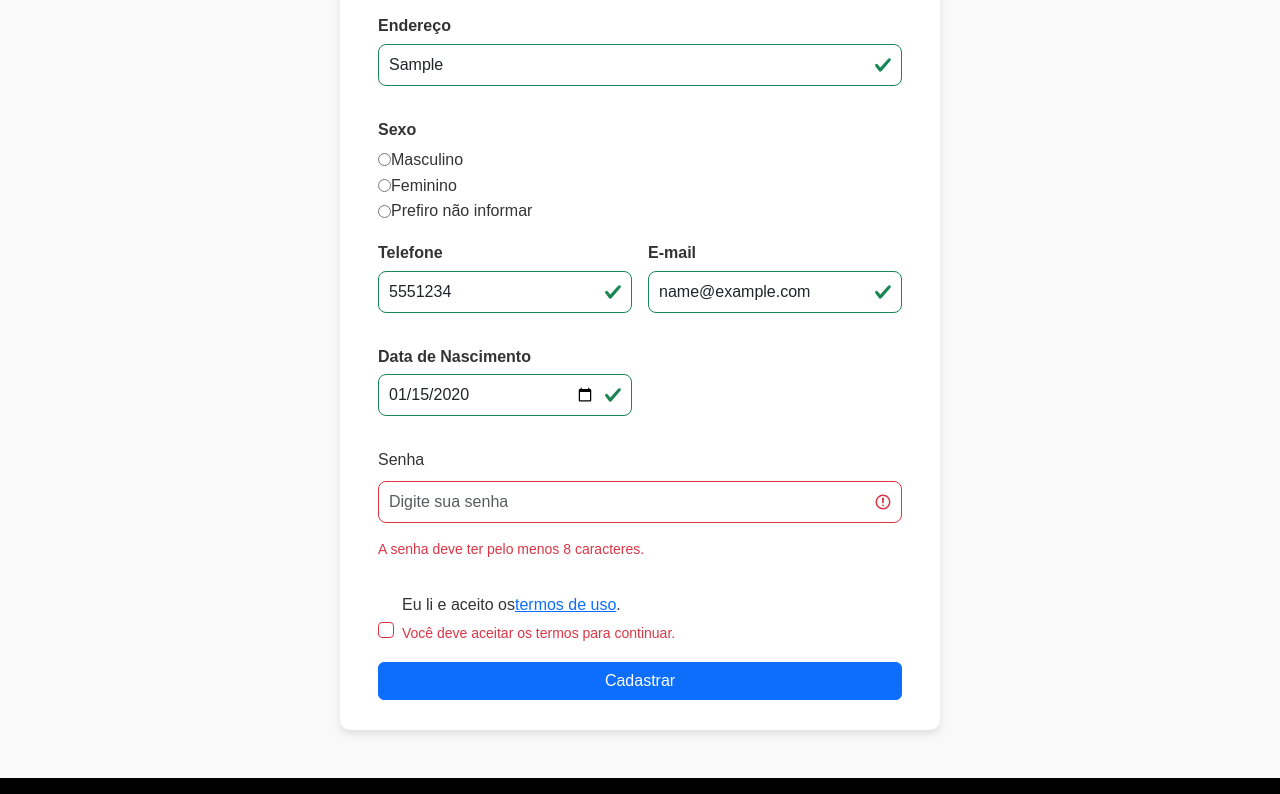
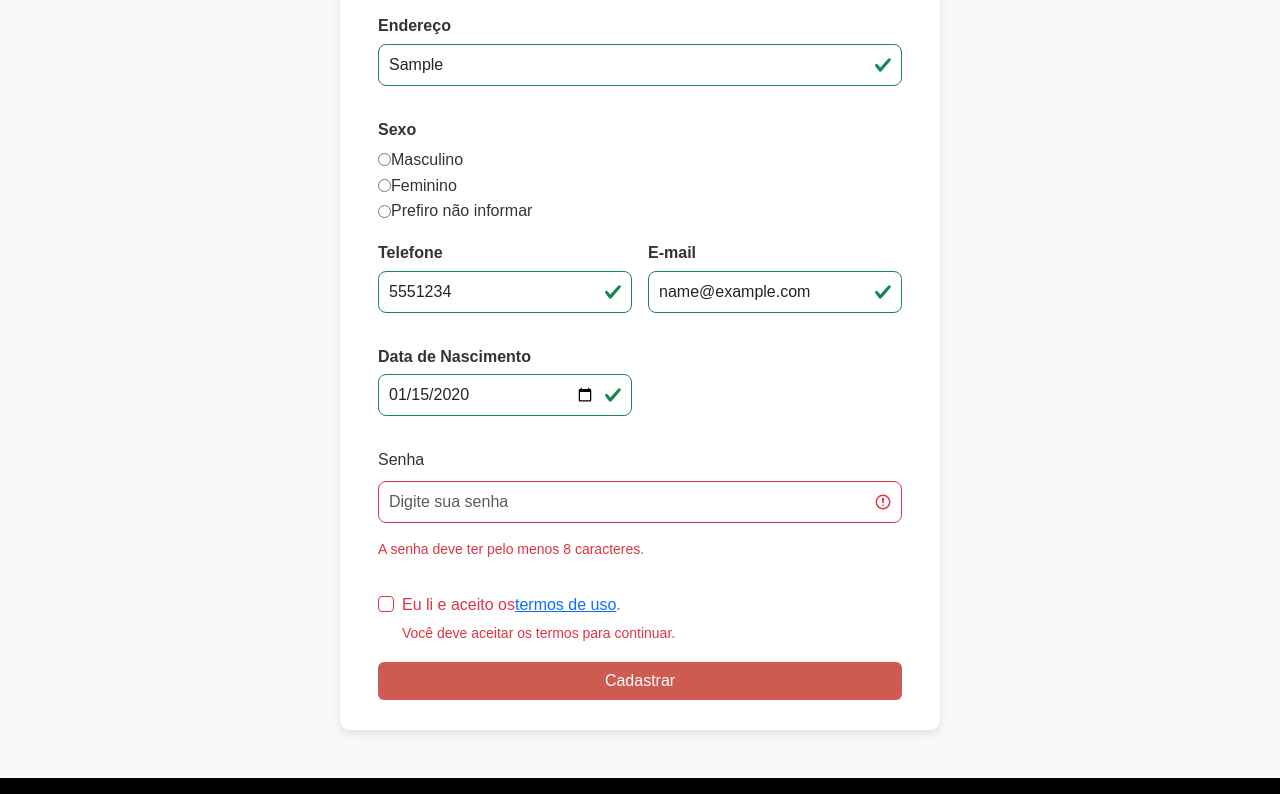
Before and after one commit to GCBeatriz/minimercado-web, a plain HTML site: page cadastro.html in a window 1280 px wide. Both pictures are taken after typing "Sample", "Sample", "Sample", "5551234", "name@example.com", "2020-01-15" into the empty fields and a click on the button "Cadastrar". Shown: the part 419-1213 px from the top of the page. Drawn offline with nearby package versions, Linux system fonts and the light colour scheme.

Commit message:
Customização botão cadastro e correção de input

```diff
--- a/cadastro.html
+++ b/cadastro.html
@@ -85,17 +85,15 @@
       <!-- Aceite de termos -->
       <div class="col-12">
         <div class="form-check">
-          <label class="form-check-label" for="termos">
-            Eu li e aceito os <a href="#">termos de uso</a>.
-          </label>
-          <input class="form-check-input" type="checkbox" id="termos" required aria-label="Termos de uso">
+                      <input class="form-check-input" type="checkbox" id="termos" required aria-label="Termos de uso">
+          <label class="form-check-label" for="termos"> Eu li e aceito os <a href="#"> termos de uso</a>.</label>
           <div class="invalid-feedback">Você deve aceitar os termos para continuar.</div>
         </div>
       </div>
 
       <!-- Botão -->
       <div class="col-12">
-        <button class="btn btn-primary w-100" type="submit">Cadastrar</button>
+        <button class="btn w-100 btn-custom" type="submit">Cadastrar</button>
       </div>
     </form>
 
--- a/style.css
+++ b/style.css
@@ -2,7 +2,7 @@
     margin: 0;
     padding: 0;
     box-sizing: border-box;
-} /*Estilo b ásico para o corpo da página */
+} /*Estilo básico para o corpo da página */
 
 body {
     font-family: Arial, sans-serif;
```
Also changed, not shown: contato.html (+0 -2 lines), servicos.html (+2 -2 lines).
